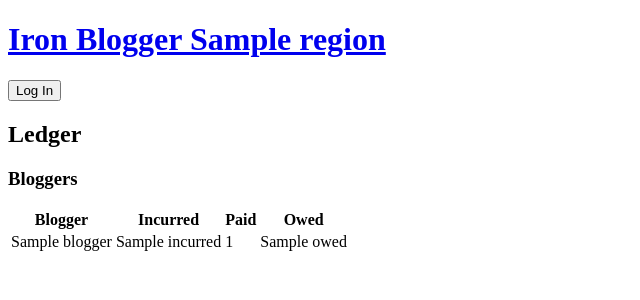
After one commit to zenhack/iron-blogger2, a Flask app: template ironblogger/templates/ledger.html in a window 1280 px wide. The commit adds this page. Shown: the top 300 px of the page, without its empty margins (0-640 px from the left). Run offline with Flask 2, Linux system fonts and the light colour scheme; the template is opened without the code that fills it: most values are stand-ins (such as "Sample title", 1, 10 or a date in 2020).

Commit message:
Add ledger page

```diff
--- a/ironblogger/admin.py
+++ b/ironblogger/admin.py
@@ -2,6 +2,7 @@ from flask.ext.admin import Admin, BaseView, expose
 from flask.ext.admin.contrib.sqla import ModelView
 from flask.ext import login
 from ironblogger import model
+from ironblogger.currency import format_usd
 
 class AdminViewMixin(object):
     """A mixin class which restricts access to admin users."""
@@ -22,7 +23,7 @@ class UserView(AdminModelView):
 class PaymentView(AdminModelView):
 
     column_formatters = {
-        'amount': lambda v,c,m,n: '$%d.%02d' % (m.amount / 100, m.amount % 100)
+        'amount': lambda v,c,m,n: format_usd(m.amount),
     }
 
 
--- a/ironblogger/route.py
+++ b/ironblogger/route.py
@@ -17,11 +17,14 @@ from flask import make_response, request, url_for
 from flask.ext.login import login_user, logout_user, login_required
 
 from ironblogger.app import app, load_user
-from ironblogger.model import db, Blogger, Blog, Post
+from ironblogger.model import db, Blogger, Blog, Post, Payment
+from ironblogger.model import DEBT_PER_POST, LATE_PENALTY
 from ironblogger.app import app
 from ironblogger import config
-from ironblogger.date import rssdate, duedate
+from ironblogger.date import rssdate, duedate, ROUND_LEN, divide_timedelta
+from ironblogger.currency import format_usd
 from collections import defaultdict
+from datetime import datetime
 
 
 def render_template(*args, **kwargs):
@@ -57,6 +60,41 @@ def show_status():
             rounds[post.counts_for].append(post_view)
     return render_template('status.html',
                            rounds=sorted(rounds.iteritems(), reverse=True))
+
+
+@app.route('/ledger')
+def show_ledger():
+    data = []
+    now = datetime.now()
+    bloggers = db.session.query(Blogger).all()
+    for blogger in bloggers:
+        posts = db.session.query(Post)\
+            .filter(Post.counts_for != None,
+                    Post.counts_for >= blogger.start_date,
+                    Post.counts_for < duedate(now),
+                    Post.blog_id == Blog.id,
+                    Blog.blogger_id == blogger.id)\
+            .order_by(Post.counts_for.desc()).all()
+        num_rounds = divide_timedelta(
+            duedate(now - ROUND_LEN) - duedate(blogger.start_date),
+            ROUND_LEN)
+        missed = num_rounds - len(posts)
+        print('%s missed %d posts.' % (blogger.name, missed))
+        incurred = DEBT_PER_POST * missed
+        for post in posts:
+            incurred += post.rounds_late() * LATE_PENALTY
+        paid = 0
+        payments = db.session.query(Payment.amount)\
+            .filter(Payment.blogger_id == blogger.id).all()
+        for payment in payments:
+            paid += payment.amount
+        data.append({
+            'name': blogger.name,
+            'incurred': format_usd(incurred),
+            'paid': format_usd(paid),
+            'owed': format_usd(incurred - paid),
+        })
+    return render_template('ledger.html', bloggers=data)
 
 
 @app.route('/bloggers')
--- a/ironblogger/templates/index.html
+++ b/ironblogger/templates/index.html
@@ -2,6 +2,7 @@
 {% block content %}
 <ul>
 	<li><a href="{{ url_for('show_status') }}">Status</a></li>
+	<li><a href="{{ url_for('show_ledger') }}">Ledger</a></li>
 	<li><a href="{{ url_for('show_bloggers') }}">Bloggers</a></li>
 	<li><a href="{{ url_for('show_all_posts') }}">All Posts</a></li>
 </ul>
--- /dev/null
+++ b/ironblogger/templates/ledger.html
@@ -0,0 +1,25 @@
+{% extends "layout.html" %}
+{% block content %}
+
+<h2>Ledger</h2>
+
+<h3>Bloggers</h3>
+
+<table>
+	<tr>
+		<th>Blogger</th>
+		<th>Incurred</th>
+		<th>Paid</th>
+		<th>Owed</th>
+	</tr>
+	{% for blogger in bloggers %}
+	<tr>
+		<td>{{ blogger['name'] }}</td>
+		<td>{{ blogger['incurred'] }}</td>
+		<td>{{ blogger['paid'] }}</td>
+		<td>{{ blogger['owed'] }}</td>
+	</tr>
+	{% endfor %}
+</table>
+
+{% endblock %}
```
Also changed, not shown: ironblogger/currency.py (added, +7 -0 lines), ironblogger/date.py (+11 -0 lines), ironblogger/model.py (+5 -8 lines).
